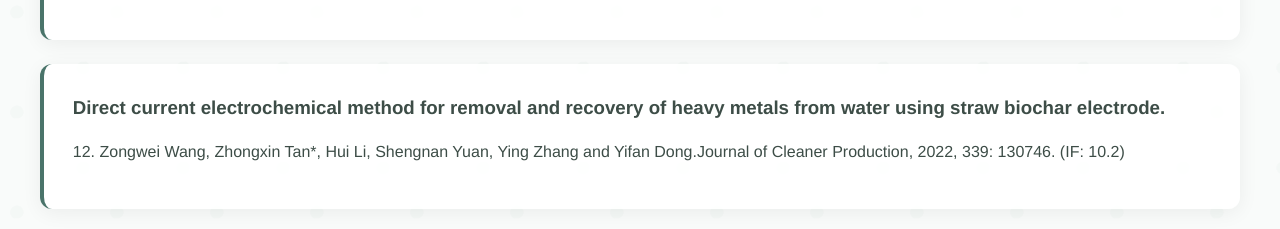
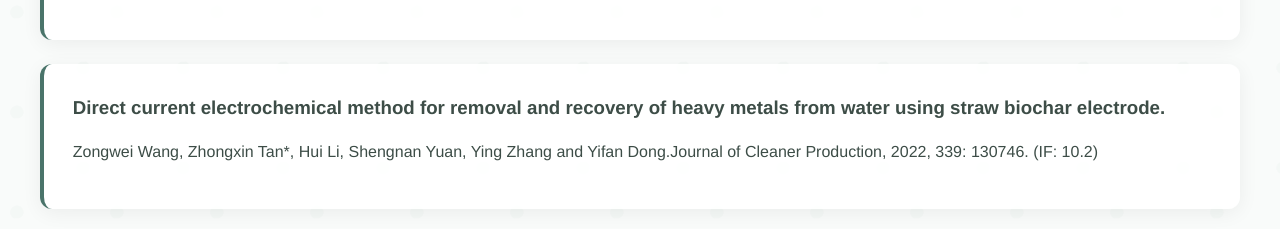
Before and after one commit to honeymie/tanzx-lab, a plain HTML site: page research.html in a window 1280 px wide. Shown: the part 2260-2489 px from the top of the page. Drawn offline with Linux system fonts and the light colour scheme.

Commit message:
Update research.html

```diff
--- a/research.html
+++ b/research.html
@@ -67,7 +67,7 @@
             </div>
             <div class="paper-item">
                 <h3><a href="https://doi.org/10.1016/j.jclepro.2022.130746" target="_blank">Direct current electrochemical method for removal and recovery of heavy metals from water using straw biochar electrode.</a></h3>
-                <p>12. Zongwei Wang, Zhongxin Tan*, Hui Li, Shengnan Yuan, Ying Zhang and Yifan Dong.Journal of Cleaner Production, 2022, 339: 130746. (IF: 10.2)  </p>
+                <p>Zongwei Wang, Zhongxin Tan*, Hui Li, Shengnan Yuan, Ying Zhang and Yifan Dong.Journal of Cleaner Production, 2022, 339: 130746. (IF: 10.2)  </p>
             </div>
         </section>
 
```
